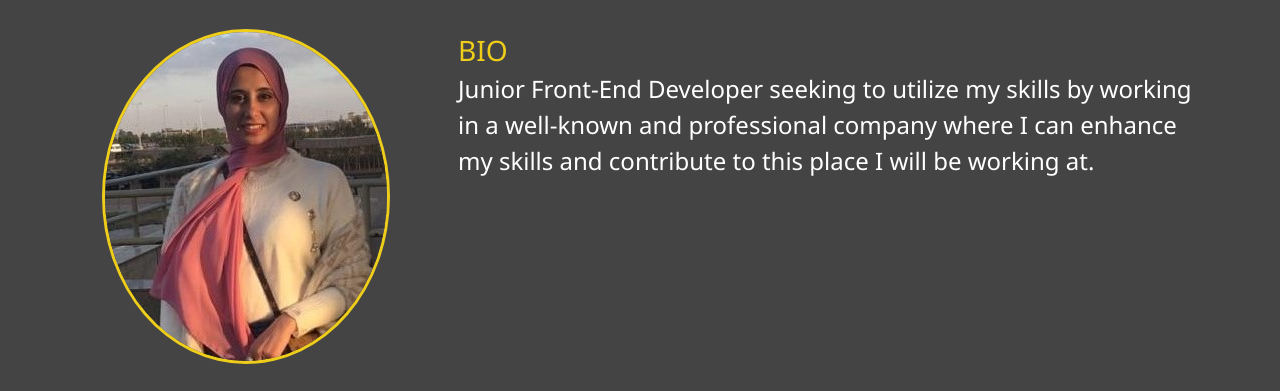
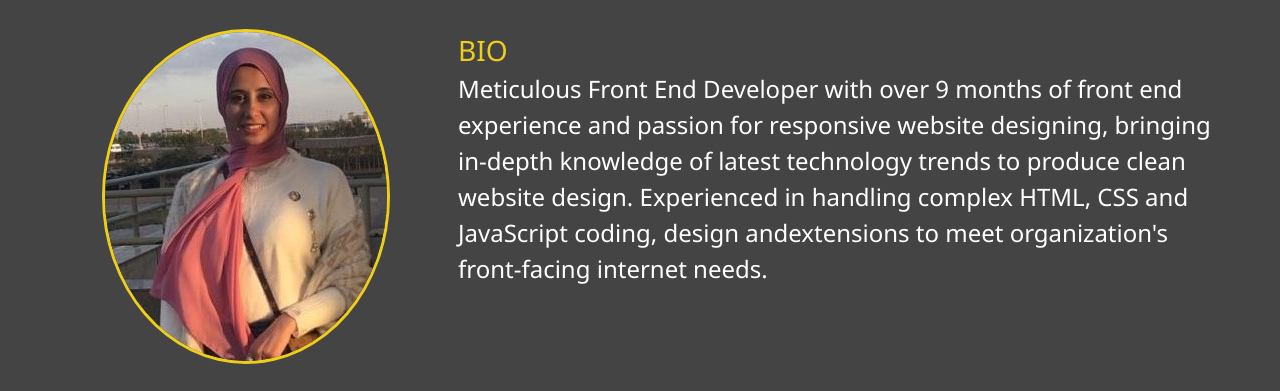
Before and after one commit to ghadamohsen/my-portfolio, a plain HTML site: page about.html in a window 1280 px wide. Shown: the part 253-644 px from the top of the page. Drawn offline with Linux system fonts and the light colour scheme.

Commit message:
Update about.html

```diff
--- a/about.html
+++ b/about.html
@@ -43,8 +43,10 @@
             <img src="img/ghada.jpg" alt="Ghada Eid" class="bio-image">
             <div class="bio">
                 <h3 class="text-secondary">BIO</h3>
-                <p>Junior Front-End Developer seeking to utilize my skills by working in a well-known and professional
-                    company where I can enhance my skills and contribute to this place I will be working at.</p>
+                <p>Meticulous Front End Developer with over 9 months of front end experience and passion for
+                    responsive website designing, bringing in-depth knowledge of latest technology trends to
+                    produce clean website design. Experienced in handling complex HTML, CSS and JavaScript
+                    coding, design andextensions to meet organization's front-facing internet needs.</p>
 
             </div>
             <div class="job job-1">
@@ -70,7 +72,7 @@
                 <h3> CV :-</h3>
                 <!-- <h6>FullStack</h6> -->
                 <p>
-                    <a href="https://drive.google.com/file/d/1if0x6uSRc7yXb66UuDE3Ac_P8Zb1kEXH/view?usp=sharing" target="_blank">Download My Cv..
+                    <a href="https://drive.google.com/file/d/1_b7rJL1StKOaSvaE7_IfEJf3q4OI6rWu/view?usp=sharing" target="_blank">Download My Cv..
                         <i class="fas fa-download fa-2x"></i>
                      </a>
                </p>
```
